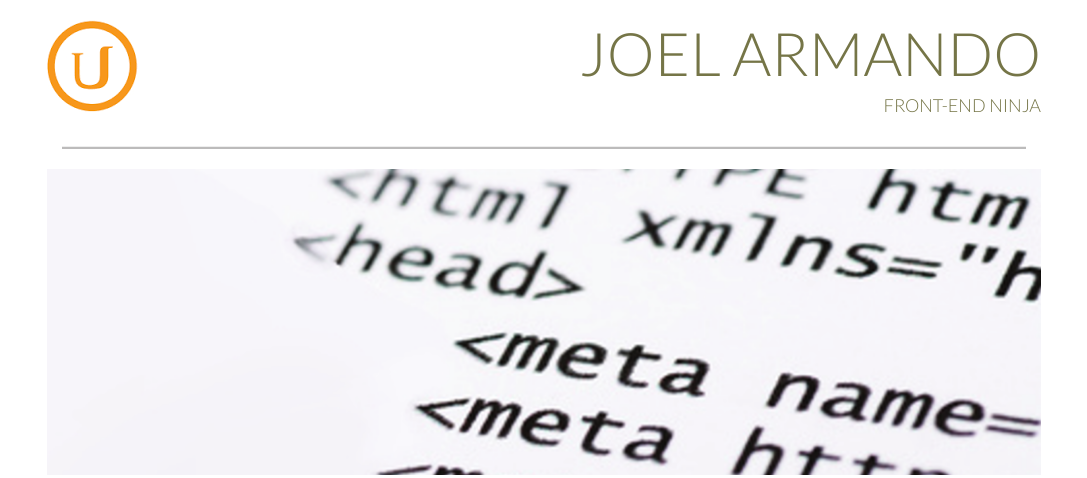
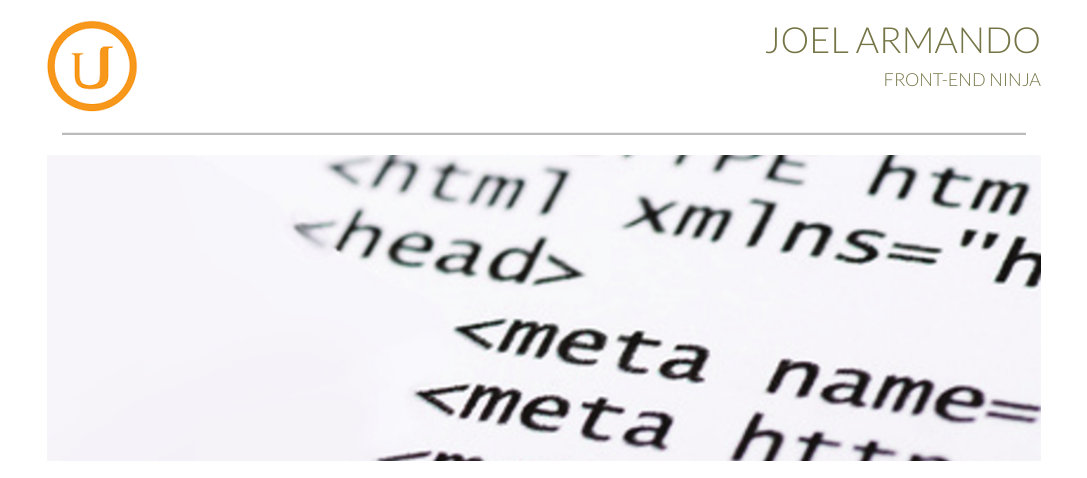
Before and after one commit to JoelArmandoP/P1-portfolio-site, a website: page index.html in a window 1280 px wide. Shown: the top 478 px of the page, without its empty margins (96-1183 px from the left). Drawn offline with Linux system fonts and the light colour scheme.

Commit message:
Change font attribute for header

```diff
--- a/css/styles.css
+++ b/css/styles.css
@@ -16,14 +16,11 @@ hr {
 .text-muted {
 	color: #bcbbbb;
 }
-.text-thin {
-	font-weight: 100;
+
+.title-super {
+	font: 60px;
 }
 
-.title-super {
-	font-size: 60px;
-	font-weight: 300;
-}
 .title-logo {
 	margin-top: 20px;
 }
```
